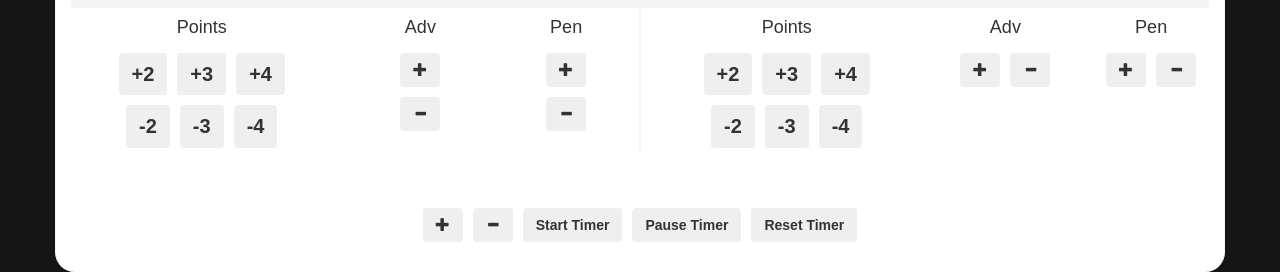
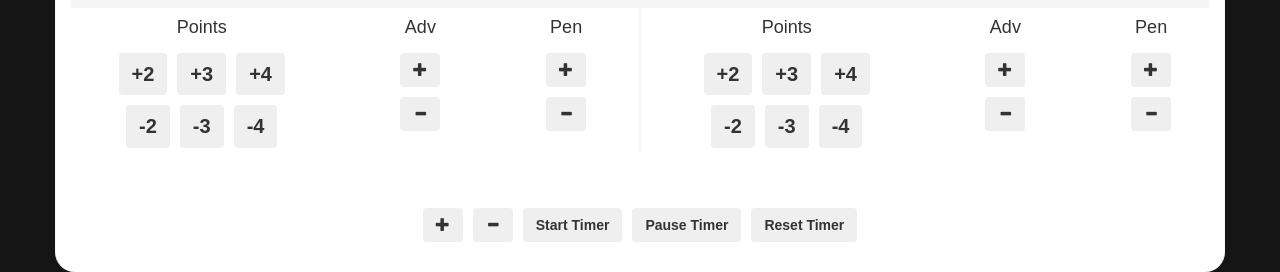
Before and after one commit to nseyf/bjj-scoreboard, a React app: page / in a window 1280 px wide. Shown: the part 600-872 px from the top of the page. Built offline with nearby package versions, Linux system fonts and the light colour scheme.

Commit message:
more css updates

```diff
--- a/src/App.css
+++ b/src/App.css
@@ -30,7 +30,6 @@ h2 {
 body {
   background: #151515;
 }
-
 
 .timer {
   font-size: 50px;
--- a/src/Scoreboard.js
+++ b/src/Scoreboard.js
@@ -153,13 +153,13 @@ return timeFormatted;
   </div>
     <div className="col-xs-6 col-lg-3 text-center">
       <h4>Adv</h4>
-      <button onClick={() => {this.setState({playerTwoAdvantages: this.state.playerTwoAdvantages + 1})}} className="btn"><span className="glyphicon glyphicon-plus"></span></button>
-      <button onClick={() => {this.setState({playerTwoAdvantages: this.state.playerTwoAdvantages - 1})}} className="btn"><span className="glyphicon glyphicon-minus"></span></button>
+      <div className="row"><button onClick={() => {this.setState({playerTwoAdvantages: this.state.playerTwoAdvantages + 1})}} className="btn"><span className="glyphicon glyphicon-plus"></span></button></div>
+      <div className="row"><button onClick={() => {this.setState({playerTwoAdvantages: this.state.playerTwoAdvantages - 1})}} className="btn"><span className="glyphicon glyphicon-minus"></span></button></div>
     </div>
     <div className="col-xs-6 col-lg-3 text-center">
       <h4>Pen</h4>
-        <button className="btn"><span className="glyphicon glyphicon-plus"></span></button>
-        <button className="btn"><span className="glyphicon glyphicon-minus"></span></button>
+        <div className="row"><button className="btn"><span className="glyphicon glyphicon-plus"></span></button></div>
+        <div className="row"><button className="btn"><span className="glyphicon glyphicon-minus"></span></button></div>
     </div>
 </div>
 </div>
```
